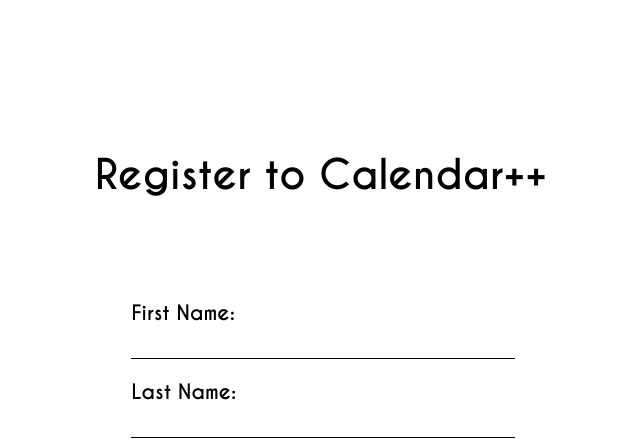
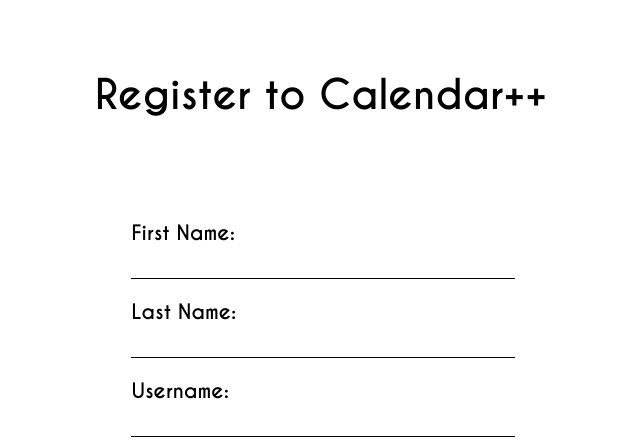
Before and after one commit to CMPE-131-BCBeez/Calendar-plus-plus, a Flask app: page /register in a window 1280 px wide. Shown: the top 440 px of the page, without its empty margins (319-959 px from the left). Run offline with Flask 3, Linux system fonts and the light colour scheme.

Commit message:
changed hedder margine for register page

```diff
--- a/static/style.css
+++ b/static/style.css
@@ -39,6 +39,7 @@ p{
     margin: 0 auto;
     border-collapse: collapse; /* セルの境界線を結合 */
     margin-top: 100px;
+    height: 30%;
     width: 30%;
     margin-bottom: 20px;    /*the bottom margin of the content*/
     text-align: left;   /*align the text to left*/
@@ -53,7 +54,18 @@ h1 {
     width: 100%;
     display: flex;      /*put the element in the container class object in flex box*/
     justify-content: center;    /*allign the content with the main axis(row by default)*/
-    /* align-items: center;    allign the content with the closs axis(colmn by default) */
+    align-items: center;    /*allign the content with the closs axis(colmn by default) */
+}
+
+.registerh1 {
+    margin: 0 auto;
+    margin-bottom: 20px;    /*the bottom margin of the content*/
+    margin-top: 70px;
+    text-align: left;   /*align the text to left*/
+    width: 100%;
+    display: flex;      /*put the element in the container class object in flex box*/
+    justify-content: center;    /*allign the content with the main axis(row by default)*/
+    align-items: center;    /*allign the content with the closs axis(colmn by default) */
 }
 
 
--- a/templates/UserRegister.html
+++ b/templates/UserRegister.html
@@ -2,7 +2,7 @@
 {% block title %} Register {% endblock %}
 
 {% block body %}
-<h1>
+<h1 class="registerh1">
     Register to Calendar++
 </h1>
 <div class="container">
```
